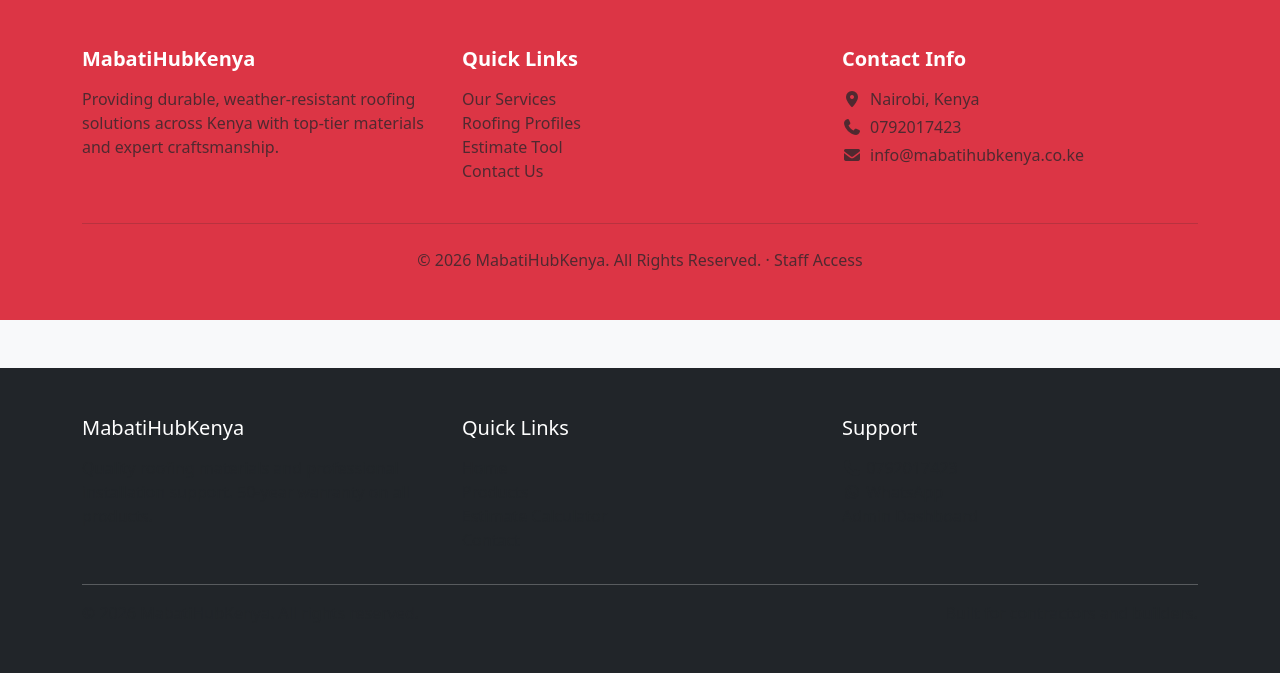
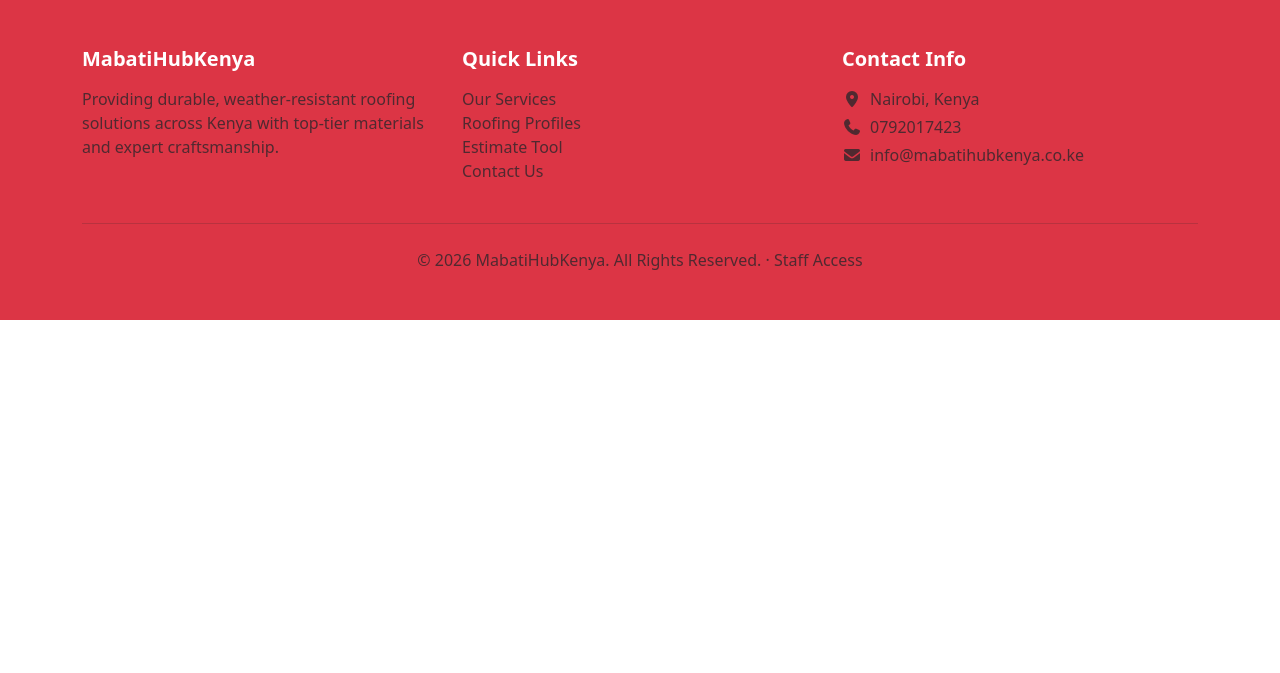
Before and after one commit to 123mczilox/Mabatistudio, a Django app: page / in a window 1280 px wide. Shown: the part 4641-5314 px from the top of the page. After the commit the page ends 4961 px from the top, so only its background shows below. Run offline with Django 5.2, Linux system fonts and the light colour scheme; some libraries are stand-ins or nearby versions.

Commit message:
footer fix

```diff
--- a/Website/templates/base.html
+++ b/Website/templates/base.html
@@ -36,40 +36,33 @@
 </nav>
 
 {% block content %}{% endblock %}
-
-<footer class="bg-dark text-white py-5 mt-5">
+<footer class="bg-danger text-white py-5 mt-5">
   <div class="container">
     <div class="row g-4">
       <div class="col-md-4">
-                <h5 class="mb-3">MabatiHubKenya</h5>
-                <p class="text-muted">Quality roofing materials and professional installation support. 50-year warranty on all products.</p>
+        <h5 class="fw-bold mb-3">MabatiHubKenya</h5>
+        <p class="text-muted">Providing durable, weather-resistant roofing solutions across Kenya with top-tier materials and expert craftsmanship.</p>
       </div>
       <div class="col-md-4">
-                <h5 class="mb-3">Quick Links</h5>
+        <h5 class="fw-bold mb-3">Quick Links</h5>
         <ul class="list-unstyled">
-                    <li><a href="{% url 'home' %}" class="text-muted text-decoration-none">Home</a></li>
-                    <li><a href="{% url 'products' %}" class="text-muted text-decoration-none">Products</a></li>
-                    <li><a href="{% url 'roof_calculator' %}" class="text-muted text-decoration-none">Estimate Calculator</a></li>
-                    <li><a href="{% url 'contact' %}" class="text-muted text-decoration-none">Contact</a></li>
+          <li><a href="#" class="text-muted text-decoration-none">Our Services</a></li>
+          <li><a href="#" class="text-muted text-decoration-none">Roofing Profiles</a></li>
+          <li><a href="#" class="text-muted text-decoration-none">Estimate Tool</a></li>
+          <li><a href="#" class="text-muted text-decoration-none">Contact Us</a></li>
         </ul>
       </div>
       <div class="col-md-4">
-                <h5 class="mb-3">Support</h5>
-                <ul class="list-unstyled">
-                    <li><a href="tel:0792017423" class="text-muted text-decoration-none"><i class="fa-solid fa-phone"></i> 0792017423</a></li>
-                    <li><a href="https://wa.me/254700000000" class="text-muted text-decoration-none"><i class="fab fa-whatsapp"></i> WhatsApp</a></li>
-                    <li><a href="{% url 'admin:index' %}" class="text-muted text-decoration-none">Admin Dashboard</a></li>
-                </ul>
+        <h5 class="fw-bold mb-3">Contact Info</h5>
+        <p class="text-muted mb-1"><i class="fa-solid fa-location-dot me-2"></i>Nairobi, Kenya</p>
+        <p class="text-muted mb-1"><i class="fa-solid fa-phone me-2"></i>0792017423</p>
+        <p class="text-muted"><i class="fa-solid fa-envelope me-2"></i>info@mabatihubkenya.co.ke</p>
       </div>
     </div>
-        <hr class="bg-secondary">
-        <div class="row">
-            <div class="col-md-6">
-                <p class="text-muted mb-0">&copy; 2026 MabatiHubKenya. All rights reserved.</p>
-            </div>
-            <div class="col-md-6 text-md-end">
-                <p class="text-muted mb-0">Built for contractors and builders.</p>
-            </div>
+    <hr class="text-muted my-4">
+    <div class="text-center text-muted">
+      <p class="mb-0">&copy; 2026 MabatiHubKenya. All Rights Reserved. <a href="{% url 'admin:index' %}" class="text-muted text-decoration-none">&middot; Staff Access</a></p>
+
     </div>
   </div>
 </footer>
--- a/Website/templates/index.html
+++ b/Website/templates/index.html
@@ -603,36 +603,7 @@
 
 </section>
 
-<footer class="bg-danger text-white py-5 mt-5">
-  <div class="container">
-    <div class="row g-4">
-      <div class="col-md-4">
-        <h5 class="fw-bold mb-3">MabatiHubKenya</h5>
-        <p class="text-muted">Providing durable, weather-resistant roofing solutions across Kenya with top-tier materials and expert craftsmanship.</p>
-      </div>
-      <div class="col-md-4">
-        <h5 class="fw-bold mb-3">Quick Links</h5>
-        <ul class="list-unstyled">
-          <li><a href="#" class="text-muted text-decoration-none">Our Services</a></li>
-          <li><a href="#" class="text-muted text-decoration-none">Roofing Profiles</a></li>
-          <li><a href="#" class="text-muted text-decoration-none">Estimate Tool</a></li>
-          <li><a href="#" class="text-muted text-decoration-none">Contact Us</a></li>
-        </ul>
-      </div>
-      <div class="col-md-4">
-        <h5 class="fw-bold mb-3">Contact Info</h5>
-        <p class="text-muted mb-1"><i class="fa-solid fa-location-dot me-2"></i>Nairobi, Kenya</p>
-        <p class="text-muted mb-1"><i class="fa-solid fa-phone me-2"></i>0792017423</p>
-        <p class="text-muted"><i class="fa-solid fa-envelope me-2"></i>info@mabatihubkenya.co.ke</p>
-      </div>
-    </div>
-    <hr class="text-muted my-4">
-    <div class="text-center text-muted">
-      <p class="mb-0">&copy; 2026 MabatiHubKenya. All Rights Reserved. <a href="{% url 'admin:index' %}" class="text-muted text-decoration-none">&middot; Staff Access</a></p>
 
-    </div>
-  </div>
-</footer>
 
 
 {% block extra_js %}
```
Lines whose indentation alone changed are shown as unchanged.
